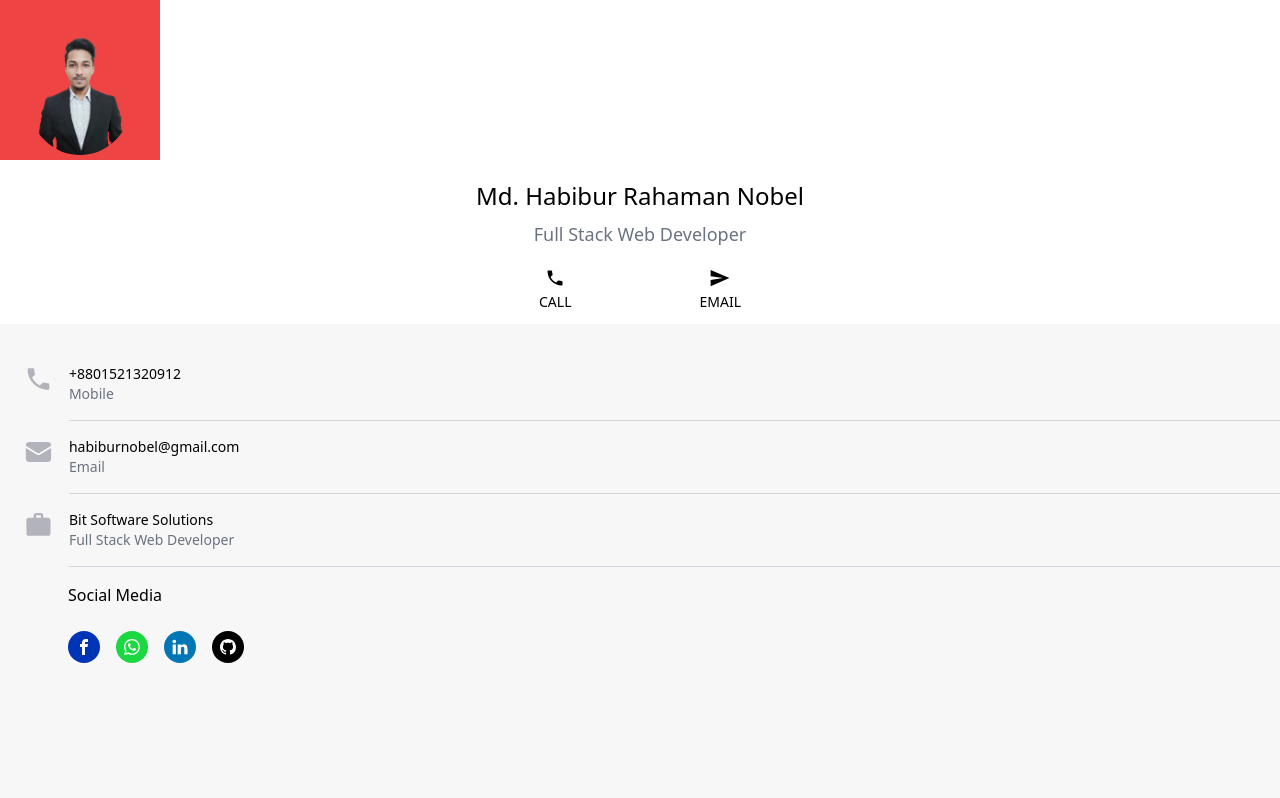
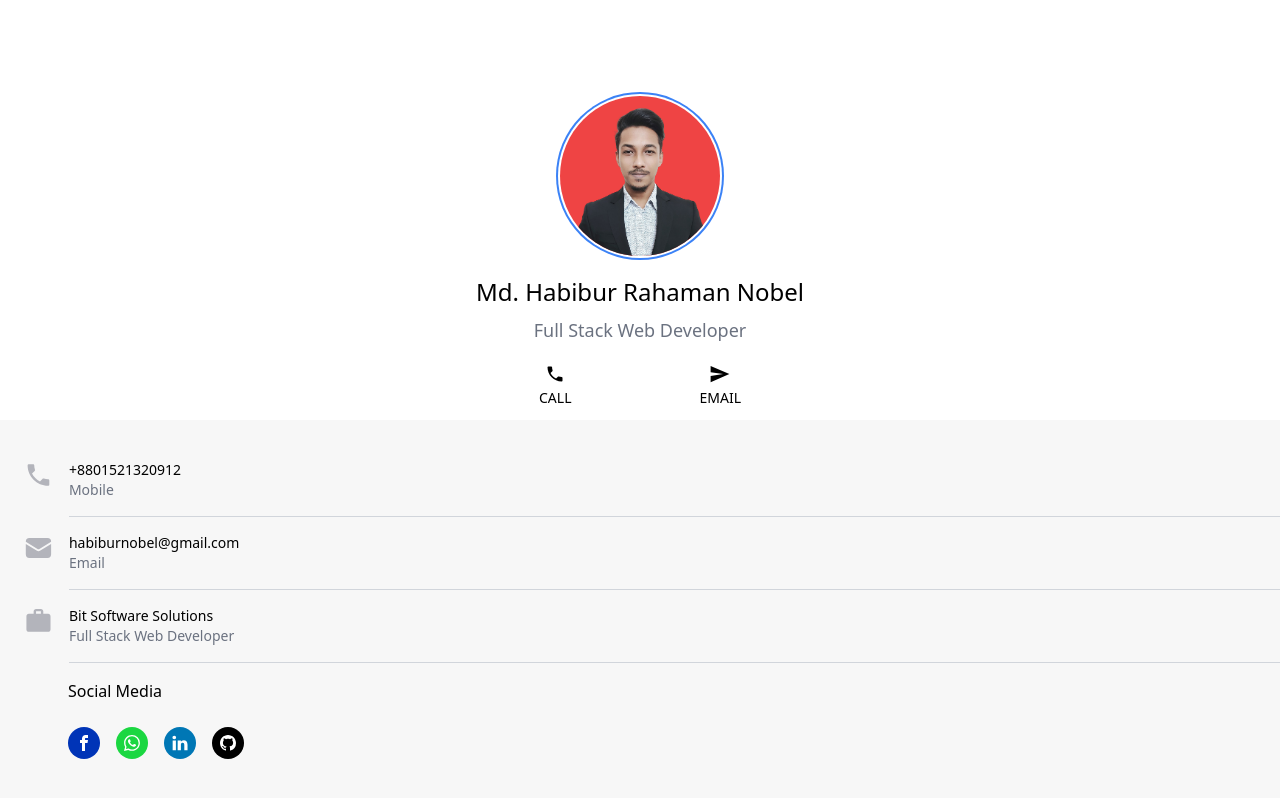
Before and after one commit to nobel7761/habiburnobel, a Next.js app: page / in a window 1280 px wide. Shown: the top 798 px of the page. Built offline with nearby package versions, Linux system fonts and the light colour scheme.

Commit message:
image view developing

```diff
--- a/src/Components/TopSection.tsx
+++ b/src/Components/TopSection.tsx
@@ -7,15 +7,17 @@ import DP from "../../public/images/profile-photo.png";
 const TopSection = () => {
   return (
     <div>
-      <div className="w-40 h-40 flex justify-center items-center bg-red-500">
-        <Image
-          src={DP}
-          alt="DP"
-          width={100}
-          height={100}
-          className="rounded-full mt-4"
-        />
-        {/* <img src="../public/images/MD HABIBUR RAHAMAN.png" alt="DP" /> */}
+      <div className="flex justify-center items-center mt-24">
+        <div className="w-40 h-40 flex justify-center items-center rounded-full overflow-hidden bg-red-500  ring-offset-2 ring-2 ring-blue-500">
+          <Image
+            src={DP}
+            alt="DP"
+            width={500}
+            height={500}
+            className="rounded-full mt-6"
+          />
+          {/* <img src="../public/images/MD HABIBUR RAHAMAN.png" alt="DP" /> */}
+        </div>
       </div>
 
       <div className="text-center my-5 flex flex-col gap-y-2">
```
